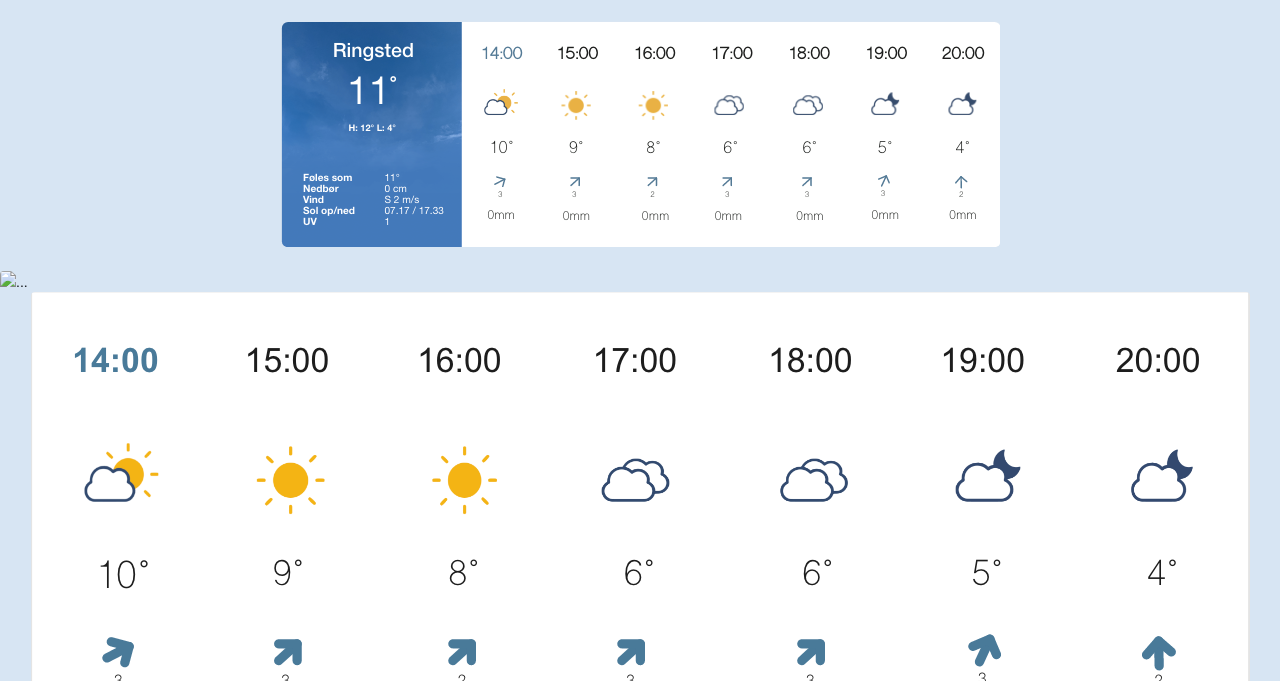
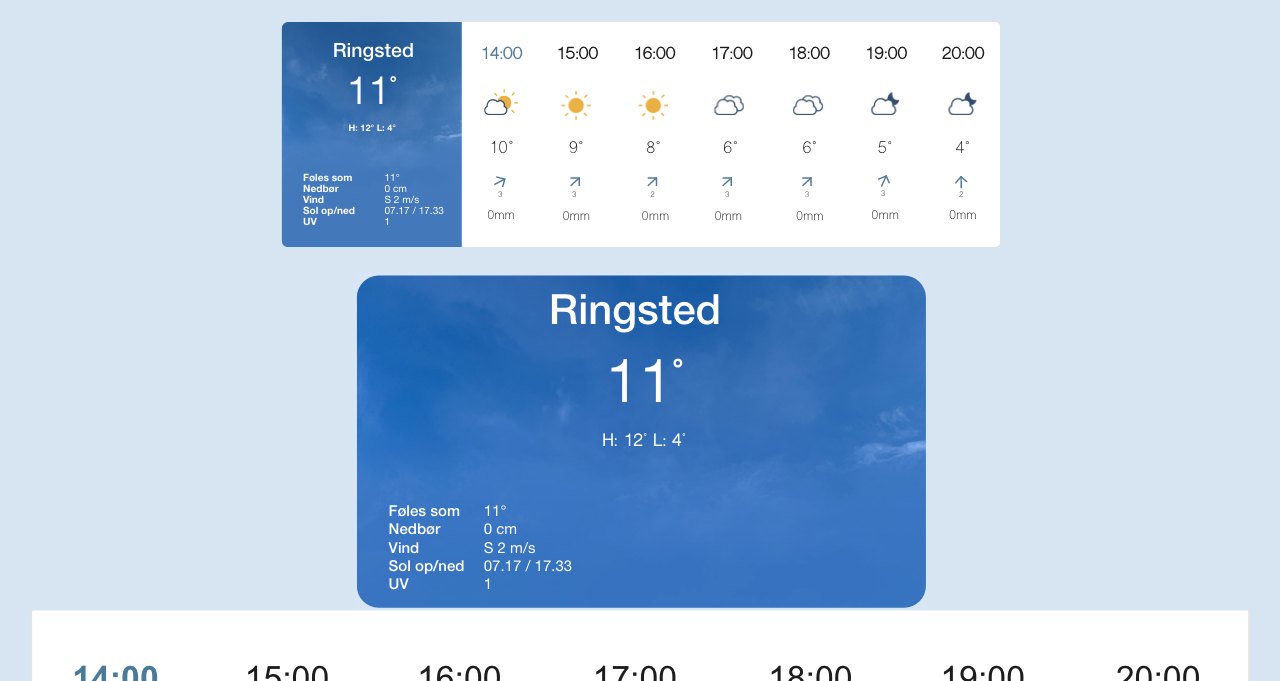
Before and after one commit to rikkenora/tema2.1, a website: page index.html in a window 1280 px wide. Shown: the part 119-800 px from the top of the page. Drawn offline with nearby package versions, Linux system fonts and the light colour scheme.

Commit message:
tilføjet colors og styles og opdateret index

```diff
--- /dev/null
+++ b/css/_colors.scss
@@ -0,0 +1,17 @@
+$primaryColor: "f0f";
+
+b{
+  color: $primaryColor;
+}
+
+$navfarve: "33496e";
+
+c{
+  color: $navfarve;
+}
+
+$baggrundfarve: "d7e5f3";
+
+a{
+  color: $baggrundfarve;
+}
--- a/css/styles.scss
+++ b/css/styles.scss
@@ -1,4 +1,4 @@
-
+@import "colors";
 * {
 	box-sizing: border-box;
 }
```
Also changed, not shown: index.html (+2 -2 lines), images/ringsted.png (added).
